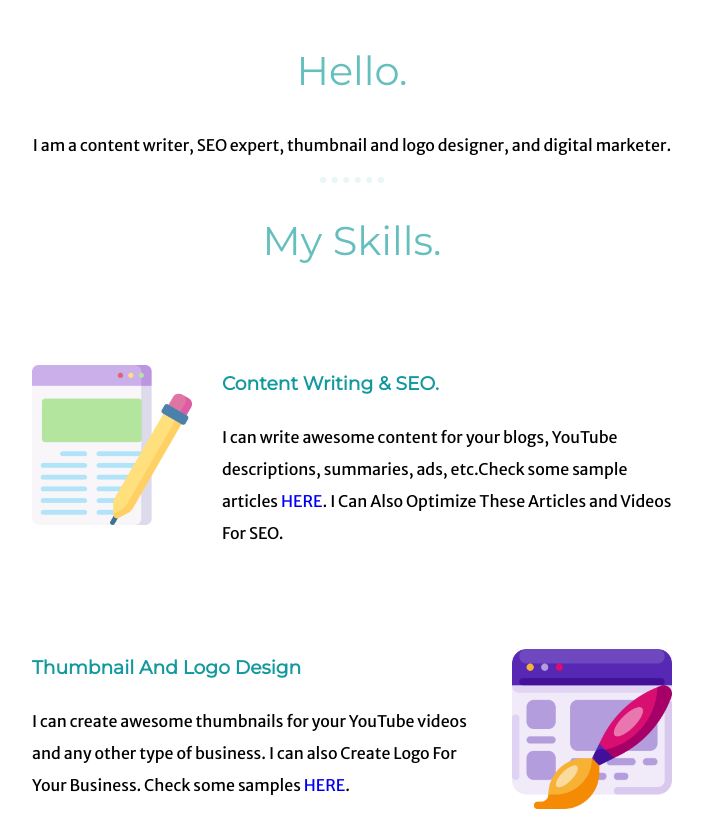
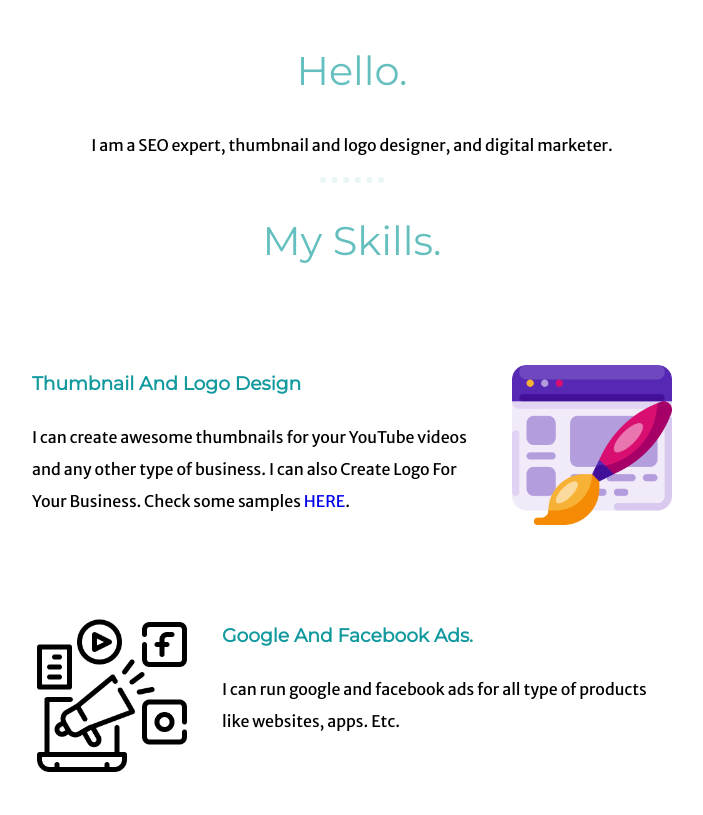
Before and after one commit to RajaNikethReddy/portfolio, a plain HTML site: page index.html in a window 1280 px wide. Shown: the part 980-1795 px from the top of the page, without its empty margins (288-991 px from the left). Drawn offline with Linux system fonts and the light colour scheme.

Commit message:
Update index.html

```diff
--- a/index.html
+++ b/index.html
@@ -22,16 +22,11 @@
   <div class="middle-container">
     <div class="profile">
       <h2>Hello.</h2>
-      <p>I am a content writer, SEO expert, thumbnail and logo designer, and digital marketer.</p>
+      <p>I am a SEO expert, thumbnail and logo designer, and digital marketer.</p>
     </div>
     <hr >
     <div class="skills">
       <h2>My Skills.</h2>
-      <div class="skill-row">
-        <img class="chilles" src="blog.png" alt="">
-        <h3>Content Writing & SEO.</h3>
-        <p>I can write awesome content for your blogs, YouTube descriptions, summaries, ads, etc.Check some sample articles <a href="https://digitalmoney.space/blog/">HERE</a>. I Can Also Optimize These Articles and Videos For SEO.</p>
-      </div>
       <div class="skill-row">
         <img class="chilles2" src="web-design.png" alt="">
         <h3>Thumbnail And Logo Design</h3>
```
